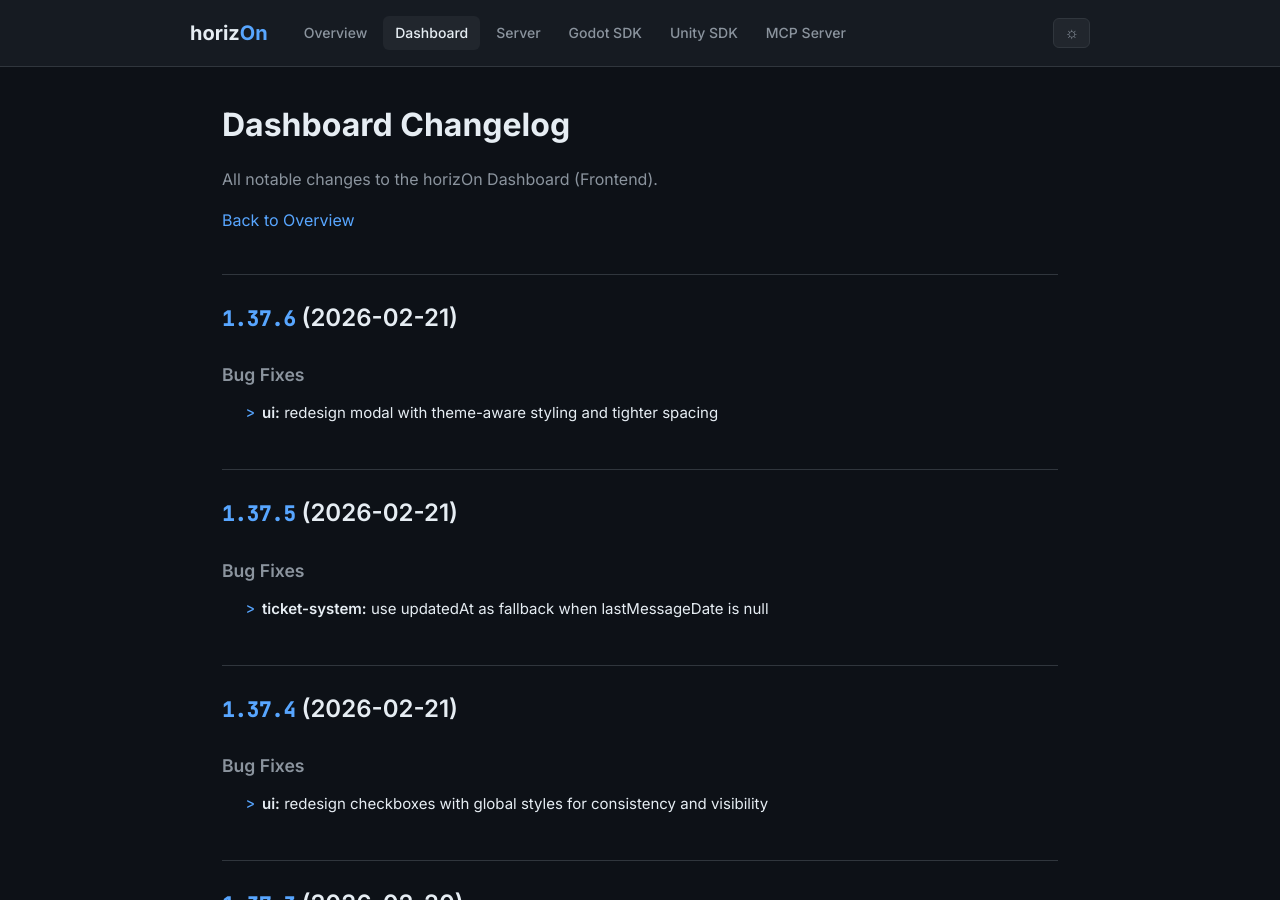
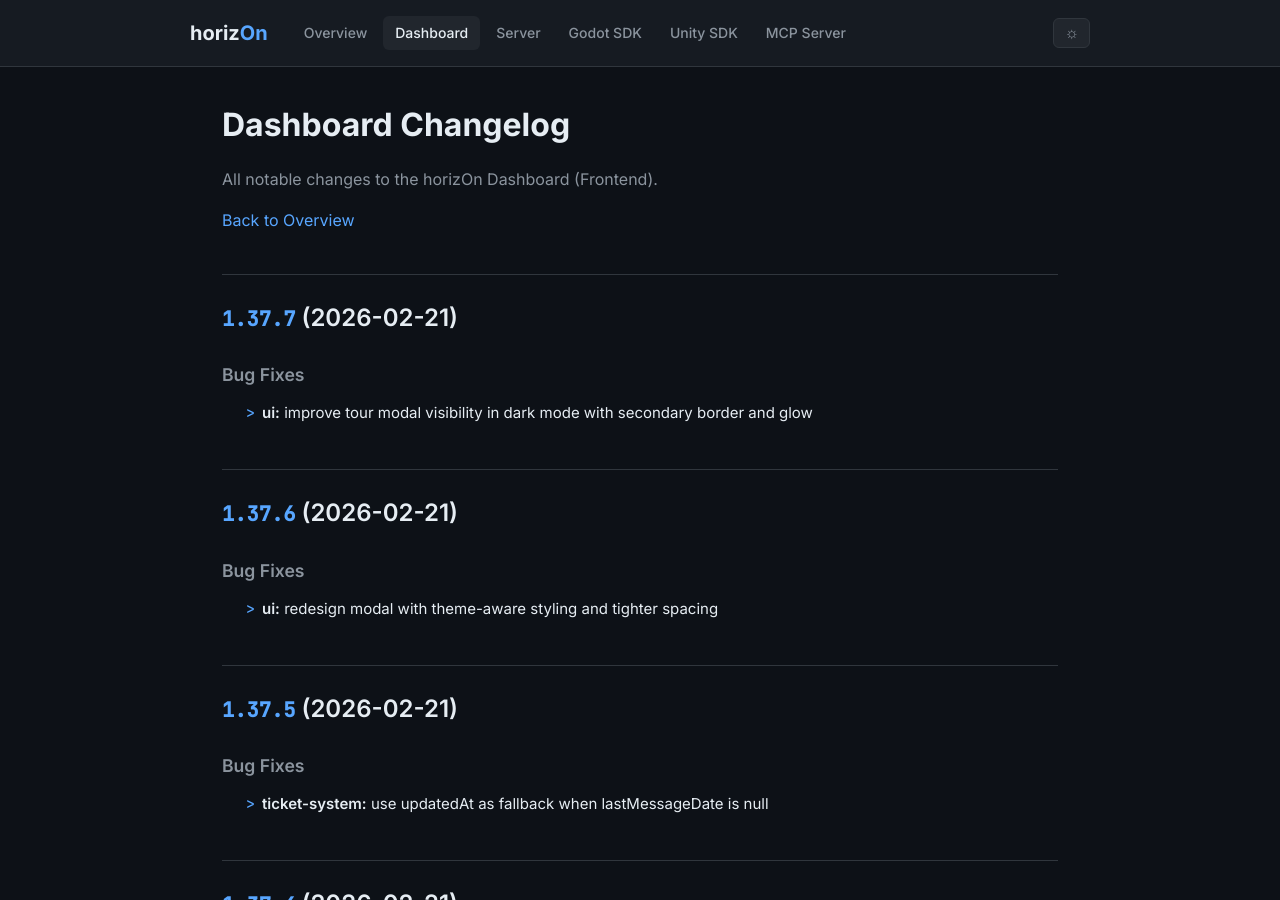
Before and after one commit to ProjectMakersDE/horizOn-Changelog, a Jekyll site: the page built from dashboard-changelog.md, in a window 1280 px wide and 900 px high. Built offline with Jekyll 4.4.1, drawn with Linux system fonts in a browser that asks for light colours.

Commit message:
chore: sync changelogs [skip ci]

```diff
--- a/dashboard-changelog.md
+++ b/dashboard-changelog.md
@@ -8,6 +8,13 @@ title: Dashboard Changelog
 All notable changes to the horizOn Dashboard (Frontend).
 
 [Back to Overview](.)
+
+## [1.37.7](https://github.com/ProjectMakersDE/horizOn-Dashboard/compare/v1.37.6...v1.37.7) (2026-02-21)
+
+
+### Bug Fixes
+
+* **ui:** improve tour modal visibility in dark mode with secondary border and glow ([086d344](https://github.com/ProjectMakersDE/horizOn-Dashboard/commit/086d344650720ce0f315f7610f3226abcb982063))
 
 ## [1.37.6](https://github.com/ProjectMakersDE/horizOn-Dashboard/compare/v1.37.5...v1.37.6) (2026-02-21)
 
```
Also changed, not shown: index.md (+1 -1 lines).
